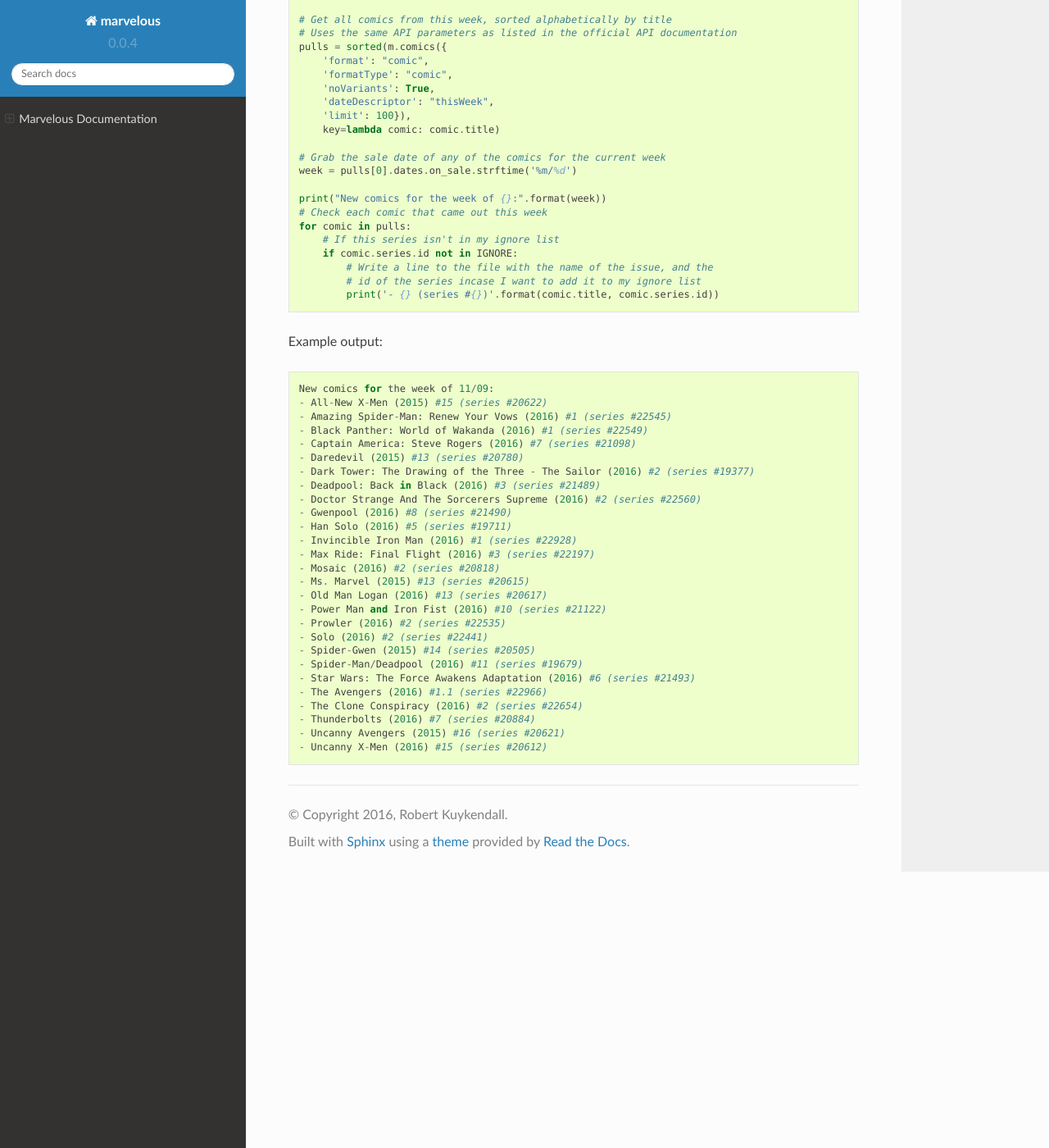
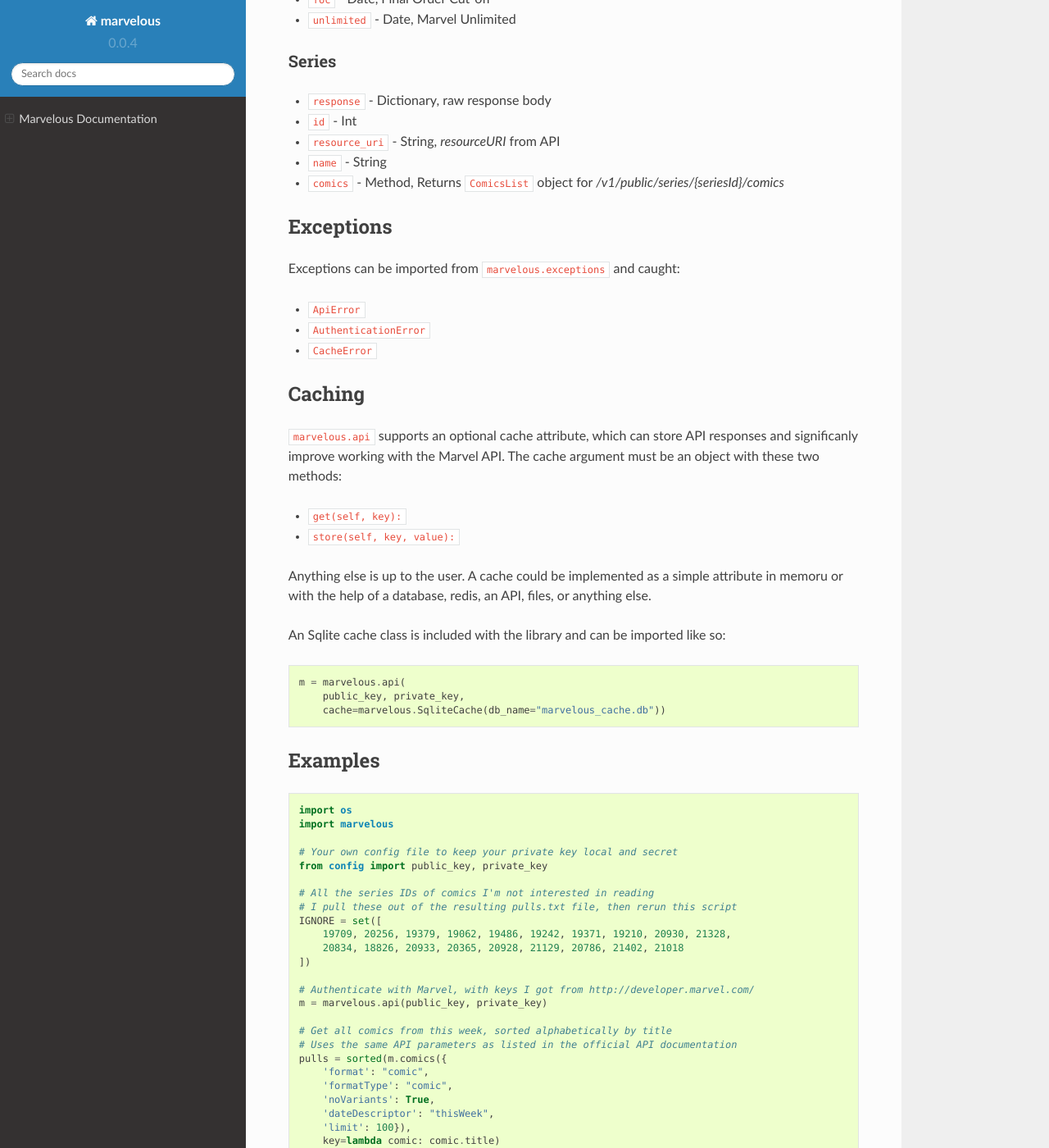
Before and after one commit to rkuykendall/marvelous, a Sphinx documentation site: the page built from docs/index.rst, in a window 1280 px wide and 1400 px high, scrolled down 3282 px. Shown: the whole window at 82% size. Built offline with Sphinx 7.4.7 and the Read the Docs theme 2.0.0, drawn with Linux system fonts in a browser that asks for light colours; some of the changed text lies outside the part shown.

Commit message:
Documented cache argument, exceptions, and recover from API erorr with malformed modified date.

```diff
--- a/docs/index.rst
+++ b/docs/index.rst
@@ -61,9 +61,42 @@
 title manually from the Midtown Comics website.
 
 
+Instantiating API
+-----------------
 
-``Session`` Methods
--------------------
+.. code-block:: python
+
+    import marvelous
+
+    public_key = "Public key from https://developer.marvel.com/account"
+    private_key = "Private key from https://developer.marvel.com/account"
+    print_calls = True  # Will print URL of app API calls, for debugging
+
+    def CacheClass:
+      def get(self, key):
+        # This method should return cahed value with key
+        return None
+
+      def store(self, key, value):
+        # This method should store key value pair
+        return
+
+    cache = CacheClass()
+
+    # m is a session object, read about it below
+    m = marvelous.api(
+      public_key,
+      private_key,
+      print_calls=print_calls,
+      cache=cache
+    )
+
+
+Session Methods
+---------------
+
+The session object returned by ``marvelous.api(public_key, private_key)``
+has the following methods.
 
 m.call(endpoint, params)
 ........................
@@ -159,6 +192,40 @@
 
 
 
+Exceptions
+----------
+
+Exceptions can be imported from ``marvelous.exceptions`` and caught:
+
+- ``ApiError``
+- ``AuthenticationError``
+- ``CacheError``
+
+
+
+Caching
+-------
+
+``marvelous.api`` supports an optional cache attribute, which can store API
+responses and significanly improve working with the Marvel API. The cache
+argument must be an object with these two methods:
+
+- ``get(self, key):``
+- ``store(self, key, value):``
+
+Anything else is up to the user. A cache could be implemented as a simple
+attribute in memoru or with the help of a database, redis, an API, files, or
+anything else.
+
+An Sqlite cache class is included with the library and can be imported like so:
+
+.. code-block:: python
+
+    m = marvelous.api(
+        public_key, private_key,
+        cache=marvelous.SqliteCache(db_name="marvelous_cache.db"))
+
+
 Examples
 --------
 
```
Also changed, not shown: 3 other files.
